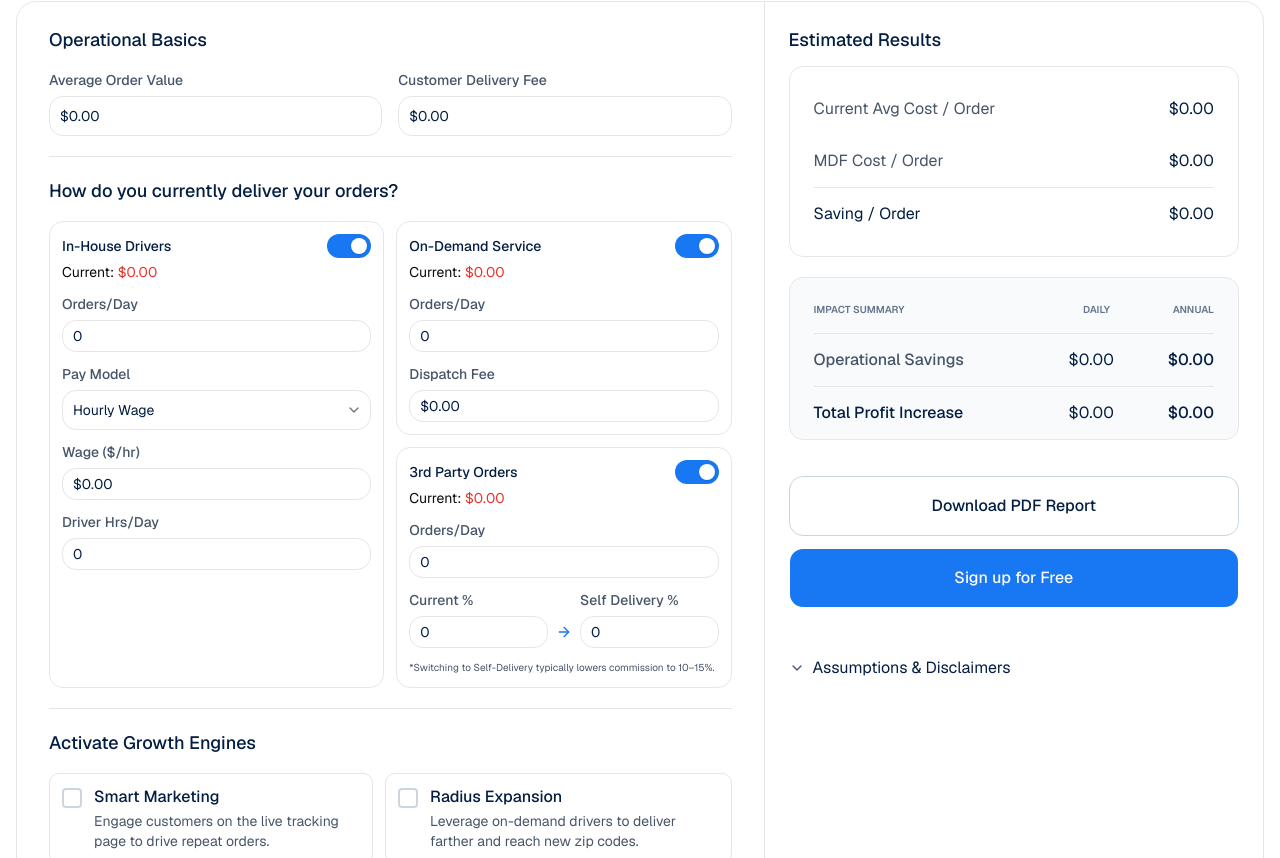
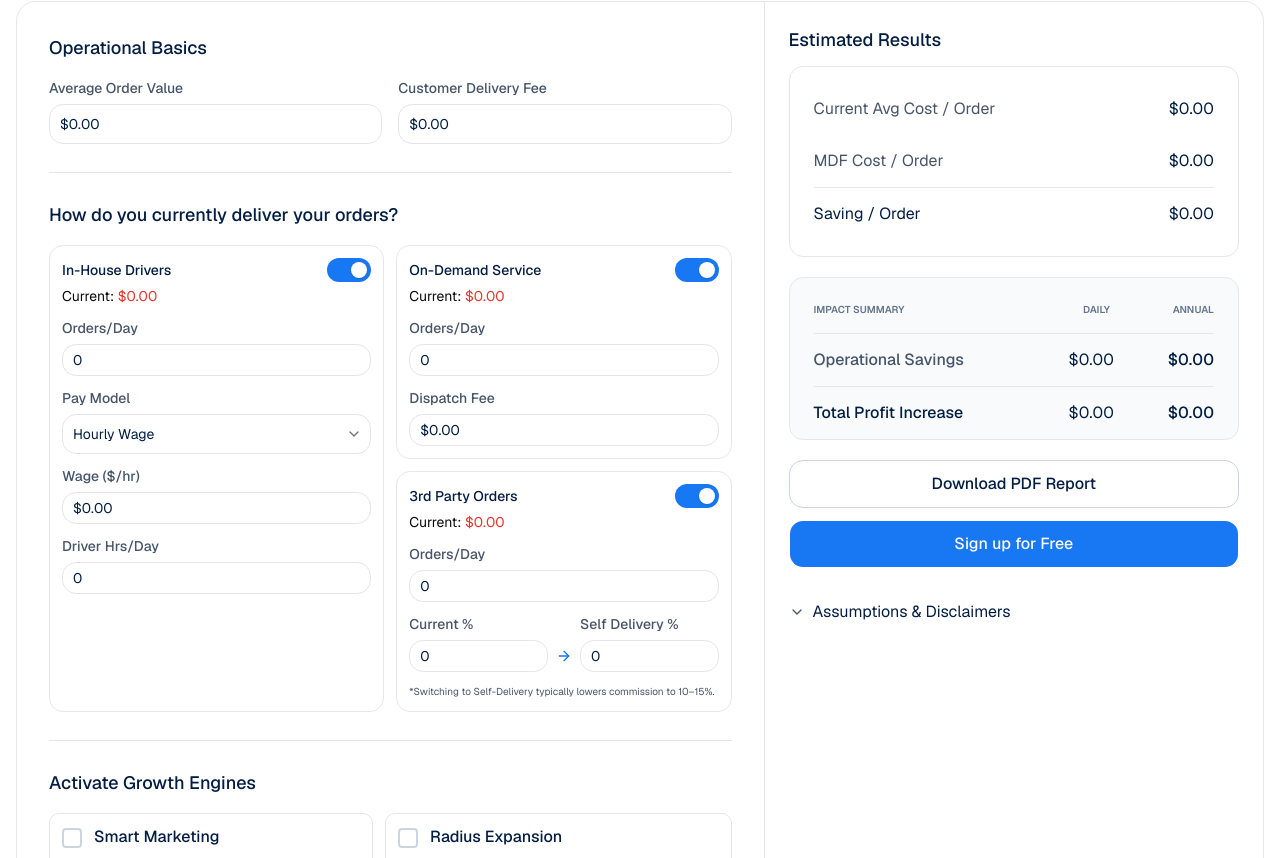
Before and after one commit to zainmanzoor-foomotion/delivery-fleet-marketing, a Next.js app: page / in a window 1280 px wide. Shown: the part 4422-5280 px from the top of the page. Built offline with nearby package versions, Linux system fonts and the light colour scheme.

Commit message:
modify calculator

```diff
--- a/app/components/SavingsCalculator/index.tsx
+++ b/app/components/SavingsCalculator/index.tsx
@@ -164,7 +164,7 @@ export default function SavingsCalculator() {
           <div className="py-6 px-8 flex flex-col gap-5">
 
             {/* Operational Basics */}
-            <div className="rounded-xl py-0">
+            <div className="rounded-xl py-2">
               <h3 className="text-base sm:text-lg font-medium text-text-1 mb-4">Operational Basics</h3>
               <div className="grid grid-cols-2 gap-4">
                 <CurrencyInput
@@ -183,7 +183,7 @@ export default function SavingsCalculator() {
             <div className="border-t border-[##E5E7EB] mb-0" />
 
             {/* Delivery methods */}
-            <div className="rounded-xl py-0">
+            <div className="rounded-xl py-2">
               <p className="text-base sm:text-lg font-medium text-text-1 mb-4">
                 How do you currently deliver your orders?
               </p>
@@ -327,7 +327,7 @@ export default function SavingsCalculator() {
             <div className="border-t border-[##E5E7EB] mb-0" />
 
             {/* Growth Engines */}
-            <div className="rounded-xl py-0">
+            <div className="rounded-xl py-2">
               <h3 className="text-base sm:text-lg font-medium text-text-1 mb-4">Activate Growth Engines</h3>
               <div className="flex flex-col md:flex-row gap-3">
 
@@ -351,7 +351,7 @@ export default function SavingsCalculator() {
                   </div>
                   <div>
                     <p className="text-sm sm:text-[16px] font-medium text-text-1">Smart Marketing</p>
-                    <p className="text-sm text-text-2 mt-0.5">
+                    <p className="text-sm text-text-2 mt-1">
                       Engage customers on the live tracking page to drive repeat orders.
                     </p>
                   </div>
@@ -377,7 +377,7 @@ export default function SavingsCalculator() {
                   </div>
                   <div>
                     <p className="text-sm sm:text-[16px] font-medium text-text-1">Radius Expansion</p>
-                    <p className="text-sm text-text-2 mt-0.5">
+                    <p className="text-sm text-text-2 mt-1">
                       Leverage on-demand drivers to deliver farther and reach new zip codes.
                     </p>
                   </div>
@@ -448,10 +448,10 @@ export default function SavingsCalculator() {
             </div>
 
             {/* Action buttons */}
-            <div className="flex flex-col gap-3 mt-4">
+            <div className="flex flex-col gap-3">
               <Button
                 variant='ghost'
-                className="text-text-1 w-full h-12 sm:h-15 text-base sm:text-md px-6 border border-[#CBD5E1]"
+                className="text-text-1 w-full h-10 sm:h-12 text-base sm:text-md px-6 border border-[#CBD5E1]"
                 onClick={() => generatePDF({
                   currentAvgCPO,
                   mdfCPO: mdfAvgCPO,
@@ -467,14 +467,14 @@ export default function SavingsCalculator() {
               </Button>
 
               <Button
-                className="w-full h-12 sm:h-15 text-base sm:text-md px-6"
+                className="w-full h-10 sm:h-12 text-base sm:text-md px-6"
               >
                 Sign up for Free
               </Button>
             </div>
 
             {/* Assumptions & Disclaimers */}
-            <div className="mt-4">
+            <div className="mt-0">
               <button
                 type="button"
                 onClick={() => setShowDisclaimer((v) => !v)}
```
